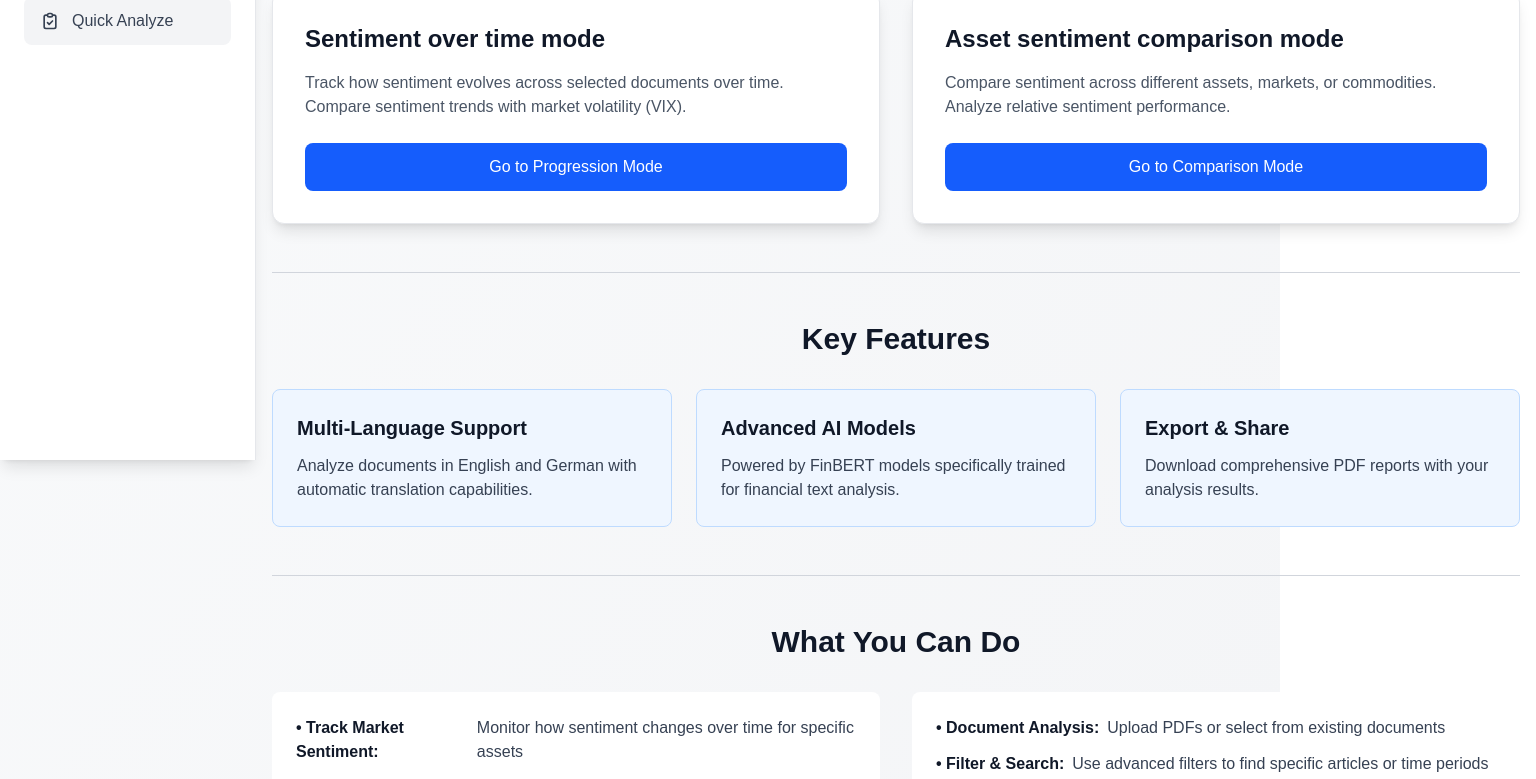
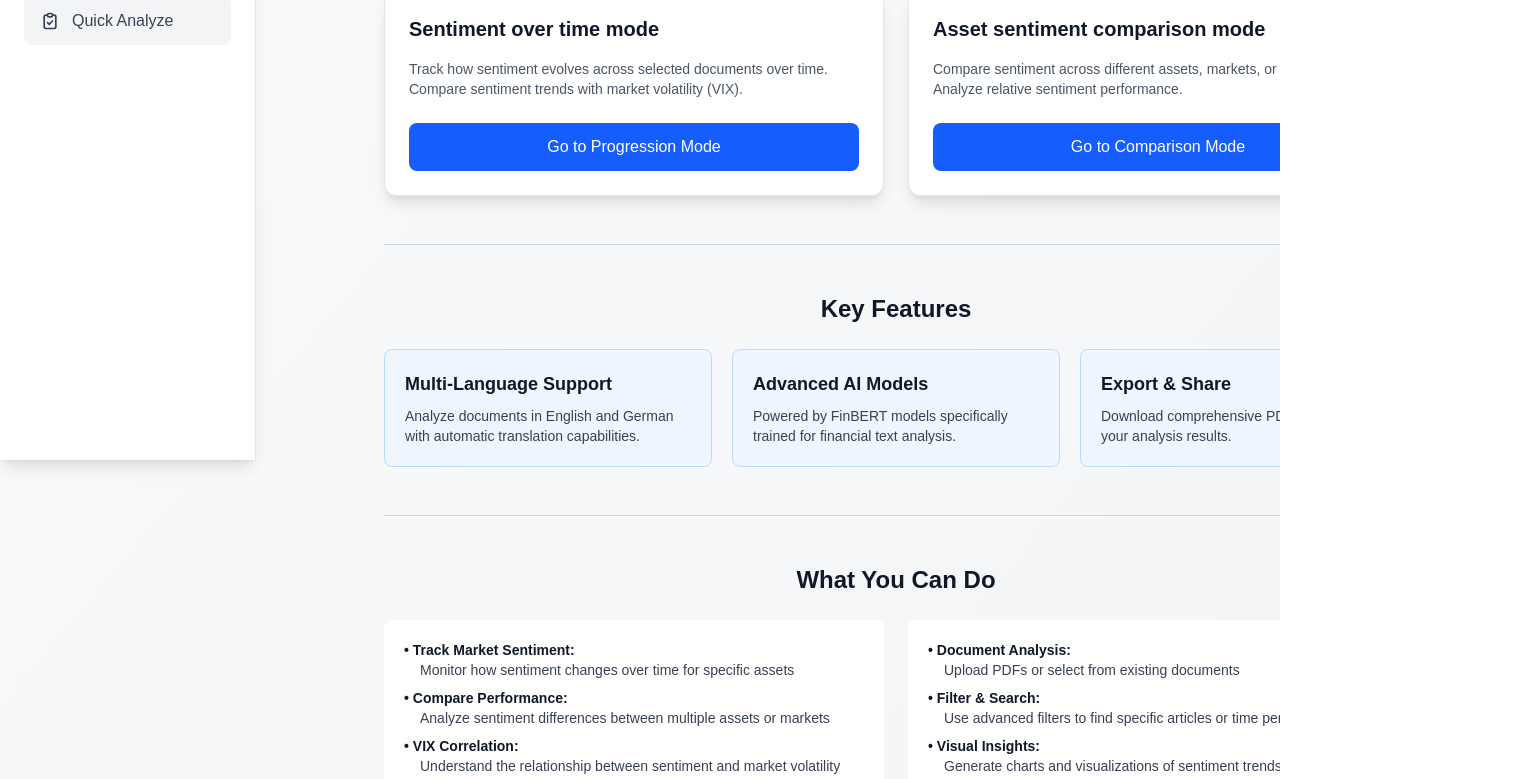
Before and after one commit to aachen-investment-club/sentiment-analysis, a Next.js app in the folder frontend/: page / in a window 1280 px wide. Shown: the part 340-1119 px from the top of the page, 1536 px wide, since content can reach past the window. Built offline with nearby package versions, Linux system fonts and the light colour scheme.

Commit message:
fix container overflow

```diff
--- a/frontend/app/page.tsx
+++ b/frontend/app/page.tsx
@@ -9,18 +9,18 @@ export default function Home() {
   const sidebarWidth = isCollapsed ? 'lg:ml-20' : 'lg:ml-64';
 
   return (
-    <div className="min-h-screen bg-gradient-to-br from-gray-50 to-gray-100">
+    <div className="min-h-screen bg-gradient-to-br from-gray-50 to-gray-100 overflow-x-hidden">
       {/* Sidebar */}
       <Sidebar />
 
       {/* Header Section */}
       <header className={`bg-white/80 backdrop-blur-sm border-b border-gray-200/50 shadow-sm transition-all duration-300 ${sidebarWidth}`}>
-        <div className="container mx-auto px-4 py-12">
-          <div className="text-center">
-            <h1 className="text-5xl font-bold text-gray-900 mb-4">
+        <div className="w-full px-4 sm:px-6 py-8 sm:py-12">
+          <div className="mx-auto text-center max-w-full lg:max-w-4xl xl:max-w-5xl">
+            <h1 className="text-4xl sm:text-5xl font-bold text-gray-900 mb-4">
               AIC Sentiment Analyzer
             </h1>
-            <p className="text-lg text-gray-600 max-w-3xl mx-auto">
+            <p className="text-base sm:text-lg text-gray-600 max-w-2xl mx-auto">
               This application provides advanced sentiment analysis for financial documents using FinBERT models.
               Select a mode from below to begin your analysis.
             </p>
@@ -29,41 +29,42 @@ export default function Home() {
       </header>
 
       {/* Main Content Area */}
-      <main className={`container mx-auto px-4 py-16 max-w-7xl space-y-12 transition-all duration-300 ${sidebarWidth}`}>
+      <main className={`w-full px-4 sm:px-6 py-8 sm:py-16 transition-all duration-300 ${sidebarWidth}`}>
+        <div className="mx-auto space-y-8 sm:space-y-12 max-w-full lg:max-w-4xl xl:max-w-5xl">
         {/* Divider */}
         <div className="border-t border-gray-300"></div>
 
         {/* Mode Selection Section */}
-        <div className="grid grid-cols-1 md:grid-cols-2 gap-8">
+        <div className="grid grid-cols-1 md:grid-cols-2 gap-4 sm:gap-6">
           {/* Progression Mode Card */}
-          <div className="bg-white rounded-xl shadow-lg border border-gray-200 p-8 hover:shadow-xl transition-shadow">
-            <h2 className="text-2xl font-semibold text-gray-900 mb-4">
+          <div className="bg-white rounded-xl shadow-lg border border-gray-200 p-5 sm:p-6 hover:shadow-xl transition-shadow w-full min-w-0">
+            <h2 className="text-lg sm:text-xl font-semibold text-gray-900 mb-3 sm:mb-4">
               Sentiment over time mode
             </h2>
-            <p className="text-gray-600 mb-6">
+            <p className="text-sm text-gray-600 mb-5 sm:mb-6">
               Track how sentiment evolves across selected documents over time.
               Compare sentiment trends with market volatility (VIX).
             </p>
             <Link
               href="/progression"
-              className="block w-full text-center px-6 py-3 bg-blue-600 hover:bg-blue-700 text-white font-medium rounded-lg transition-colors"
+              className="block w-full text-center px-4 py-2.5 sm:py-3 bg-blue-600 hover:bg-blue-700 text-white text-sm sm:text-base font-medium rounded-lg transition-colors"
             >
               Go to Progression Mode
             </Link>
           </div>
 
           {/* Comparison Mode Card */}
-          <div className="bg-white rounded-xl shadow-lg border border-gray-200 p-8 hover:shadow-xl transition-shadow">
-            <h2 className="text-2xl font-semibold text-gray-900 mb-4">
+          <div className="bg-white rounded-xl shadow-lg border border-gray-200 p-5 sm:p-6 hover:shadow-xl transition-shadow w-full min-w-0">
+            <h2 className="text-lg sm:text-xl font-semibold text-gray-900 mb-3 sm:mb-4">
               Asset sentiment comparison mode
             </h2>
-            <p className="text-gray-600 mb-6">
+            <p className="text-sm text-gray-600 mb-5 sm:mb-6">
               Compare sentiment across different assets, markets, or commodities.
               Analyze relative sentiment performance.
             </p>
             <Link
               href="/comparison"
-              className="block w-full text-center px-6 py-3 bg-blue-600 hover:bg-blue-700 text-white font-medium rounded-lg transition-colors"
+              className="block w-full text-center px-4 py-2.5 sm:py-3 bg-blue-600 hover:bg-blue-700 text-white text-sm sm:text-base font-medium rounded-lg transition-colors"
             >
               Go to Comparison Mode
             </Link>
@@ -75,33 +76,33 @@ export default function Home() {
 
         {/* Key Features Section */}
         <div>
-          <h2 className="text-3xl font-bold text-gray-900 mb-8 text-center">
+          <h2 className="text-xl sm:text-2xl font-bold text-gray-900 mb-5 sm:mb-6 text-center">
             Key Features
           </h2>
-          <div className="grid grid-cols-1 md:grid-cols-3 gap-6">
-            <div className="bg-blue-50 border border-blue-200 rounded-lg p-6">
-              <h3 className="text-xl font-semibold text-gray-900 mb-3">
+          <div className="grid grid-cols-1 sm:grid-cols-2 lg:grid-cols-3 gap-4 sm:gap-5">
+            <div className="bg-blue-50 border border-blue-200 rounded-lg p-4 sm:p-5 w-full min-w-0">
+              <h3 className="text-base sm:text-lg font-semibold text-gray-900 mb-2">
                 Multi-Language Support
               </h3>
-              <p className="text-gray-700">
+              <p className="text-sm text-gray-700">
                 Analyze documents in English and German with automatic translation capabilities.
               </p>
             </div>
 
-            <div className="bg-blue-50 border border-blue-200 rounded-lg p-6">
-              <h3 className="text-xl font-semibold text-gray-900 mb-3">
+            <div className="bg-blue-50 border border-blue-200 rounded-lg p-4 sm:p-5 w-full min-w-0">
+              <h3 className="text-base sm:text-lg font-semibold text-gray-900 mb-2">
                 Advanced AI Models
               </h3>
-              <p className="text-gray-700">
+              <p className="text-sm text-gray-700">
                 Powered by FinBERT models specifically trained for financial text analysis.
               </p>
             </div>
 
-            <div className="bg-blue-50 border border-blue-200 rounded-lg p-6">
-              <h3 className="text-xl font-semibold text-gray-900 mb-3">
+            <div className="bg-blue-50 border border-blue-200 rounded-lg p-4 sm:p-5 w-full min-w-0 sm:col-span-2 lg:col-span-1">
+              <h3 className="text-base sm:text-lg font-semibold text-gray-900 mb-2">
                 Export & Share
               </h3>
-              <p className="text-gray-700">
+              <p className="text-sm text-gray-700">
                 Download comprehensive PDF reports with your analysis results.
               </p>
             </div>
@@ -113,40 +114,40 @@ export default function Home() {
 
         {/* What You Can Do Section */}
         <div>
-          <h2 className="text-3xl font-bold text-gray-900 mb-8 text-center">
+          <h2 className="text-xl sm:text-2xl font-bold text-gray-900 mb-5 sm:mb-6 text-center">
             What You Can Do
           </h2>
-          <div className="grid grid-cols-1 md:grid-cols-2 gap-8">
-            <div className="bg-white rounded-lg p-6">
-              <ul className="space-y-3 text-gray-700">
-                <li className="flex items-start">
-                  <span className="font-semibold text-gray-900 mr-2">• Track Market Sentiment:</span>
-                  <span>Monitor how sentiment changes over time for specific assets</span>
+          <div className="grid grid-cols-1 md:grid-cols-2 gap-4 sm:gap-6">
+            <div className="bg-white rounded-lg p-4 sm:p-5 w-full min-w-0">
+              <ul className="space-y-2 text-sm text-gray-700">
+                <li className="flex flex-col">
+                  <span className="font-semibold text-gray-900">• Track Market Sentiment:</span>
+                  <span className="ml-4">Monitor how sentiment changes over time for specific assets</span>
                 </li>
-                <li className="flex items-start">
-                  <span className="font-semibold text-gray-900 mr-2">• Compare Performance:</span>
-                  <span>Analyze sentiment differences between multiple assets or markets</span>
+                <li className="flex flex-col">
+                  <span className="font-semibold text-gray-900">• Compare Performance:</span>
+                  <span className="ml-4">Analyze sentiment differences between multiple assets or markets</span>
                 </li>
-                <li className="flex items-start">
-                  <span className="font-semibold text-gray-900 mr-2">• VIX Correlation:</span>
-                  <span>Understand the relationship between sentiment and market volatility</span>
+                <li className="flex flex-col">
+                  <span className="font-semibold text-gray-900">• VIX Correlation:</span>
+                  <span className="ml-4">Understand the relationship between sentiment and market volatility</span>
                 </li>
               </ul>
             </div>
 
-            <div className="bg-white rounded-lg p-6">
-              <ul className="space-y-3 text-gray-700">
-                <li className="flex items-start">
-                  <span className="font-semibold text-gray-900 mr-2">• Document Analysis:</span>
-                  <span>Upload PDFs or select from existing documents</span>
+            <div className="bg-white rounded-lg p-4 sm:p-5 w-full min-w-0">
+              <ul className="space-y-2 text-sm text-gray-700">
+                <li className="flex flex-col">
+                  <span className="font-semibold text-gray-900">• Document Analysis:</span>
+                  <span className="ml-4">Upload PDFs or select from existing documents</span>
                 </li>
-                <li className="flex items-start">
-                  <span className="font-semibold text-gray-900 mr-2">• Filter & Search:</span>
-                  <span>Use advanced filters to find specific articles or time periods</span>
+                <li className="flex flex-col">
+                  <span className="font-semibold text-gray-900">• Filter & Search:</span>
+                  <span className="ml-4">Use advanced filters to find specific articles or time periods</span>
                 </li>
-                <li className="flex items-start">
-                  <span className="font-semibold text-gray-900 mr-2">• Visual Insights:</span>
-                  <span>Generate charts and visualizations of sentiment trends</span>
+                <li className="flex flex-col">
+                  <span className="font-semibold text-gray-900">• Visual Insights:</span>
+                  <span className="ml-4">Generate charts and visualizations of sentiment trends</span>
                 </li>
               </ul>
             </div>
@@ -157,16 +158,16 @@ export default function Home() {
         <div className="border-t border-gray-300"></div>
 
         {/* Getting Started Section */}
-        <div className="bg-white rounded-xl shadow-md border border-gray-200 p-8">
+        <div className="bg-white rounded-xl shadow-md border border-gray-200 p-4 sm:p-5 lg:p-6">
           <details className="group">
-            <summary className="cursor-pointer text-2xl font-semibold text-gray-900 mb-4 list-none">
+            <summary className="cursor-pointer text-lg sm:text-xl font-semibold text-gray-900 mb-3 list-none">
               <span className="flex items-center justify-between">
                 Getting Started Guide
                 <span className="text-gray-400 group-open:hidden">▼</span>
                 <span className="text-gray-400 hidden group-open:inline">▲</span>
               </span>
             </summary>
-            <div className="mt-6 space-y-4 text-gray-700">
+            <div className="mt-4 space-y-3 text-sm text-gray-700">
               <div>
                 <span className="font-semibold text-gray-900">Step 1:</span> Choose an analysis mode from above or use the navigation.
               </div>
@@ -184,24 +185,25 @@ export default function Home() {
               </div>
             </div>
           </details>
-        </div>
+          </div>
 
         {/* Technology Footer */}
-        <div className="border-t border-gray-300 pt-8">
-          <div className="grid grid-cols-1 md:grid-cols-3 gap-8 text-center">
+        <div className="border-t border-gray-300 pt-6 sm:pt-8">
+          <div className="grid grid-cols-1 sm:grid-cols-3 gap-4 sm:gap-8 text-center">
             <div>
-              <p className="text-sm font-semibold text-gray-600 mb-2">Powered by</p>
-              <p className="text-sm text-gray-500">FinBERT Models</p>
+              <p className="text-xs sm:text-sm font-semibold text-gray-600 mb-1 sm:mb-2">Powered by</p>
+              <p className="text-xs sm:text-sm text-gray-500">FinBERT Models</p>
             </div>
             <div>
-              <p className="text-sm font-semibold text-gray-600 mb-2">Languages</p>
-              <p className="text-sm text-gray-500">English • German</p>
+              <p className="text-xs sm:text-sm font-semibold text-gray-600 mb-1 sm:mb-2">Languages</p>
+              <p className="text-xs sm:text-sm text-gray-500">English • German</p>
             </div>
             <div>
-              <p className="text-sm font-semibold text-gray-600 mb-2">Analysis Types</p>
-              <p className="text-sm text-gray-500">Classification • Regression</p>
+              <p className="text-xs sm:text-sm font-semibold text-gray-600 mb-1 sm:mb-2">Analysis Types</p>
+              <p className="text-xs sm:text-sm text-gray-500">Classification • Regression</p>
             </div>
           </div>
+        </div>
         </div>
       </main>
     </div>
```
